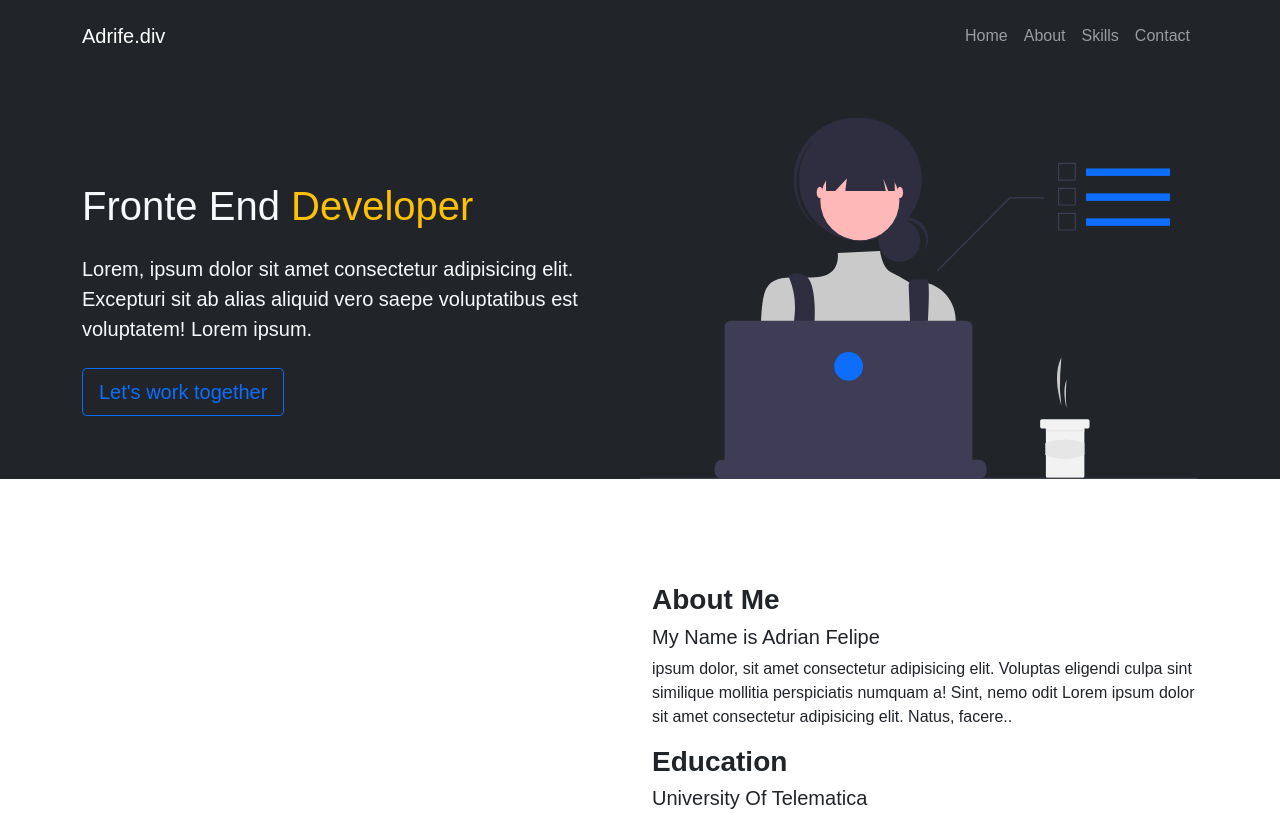
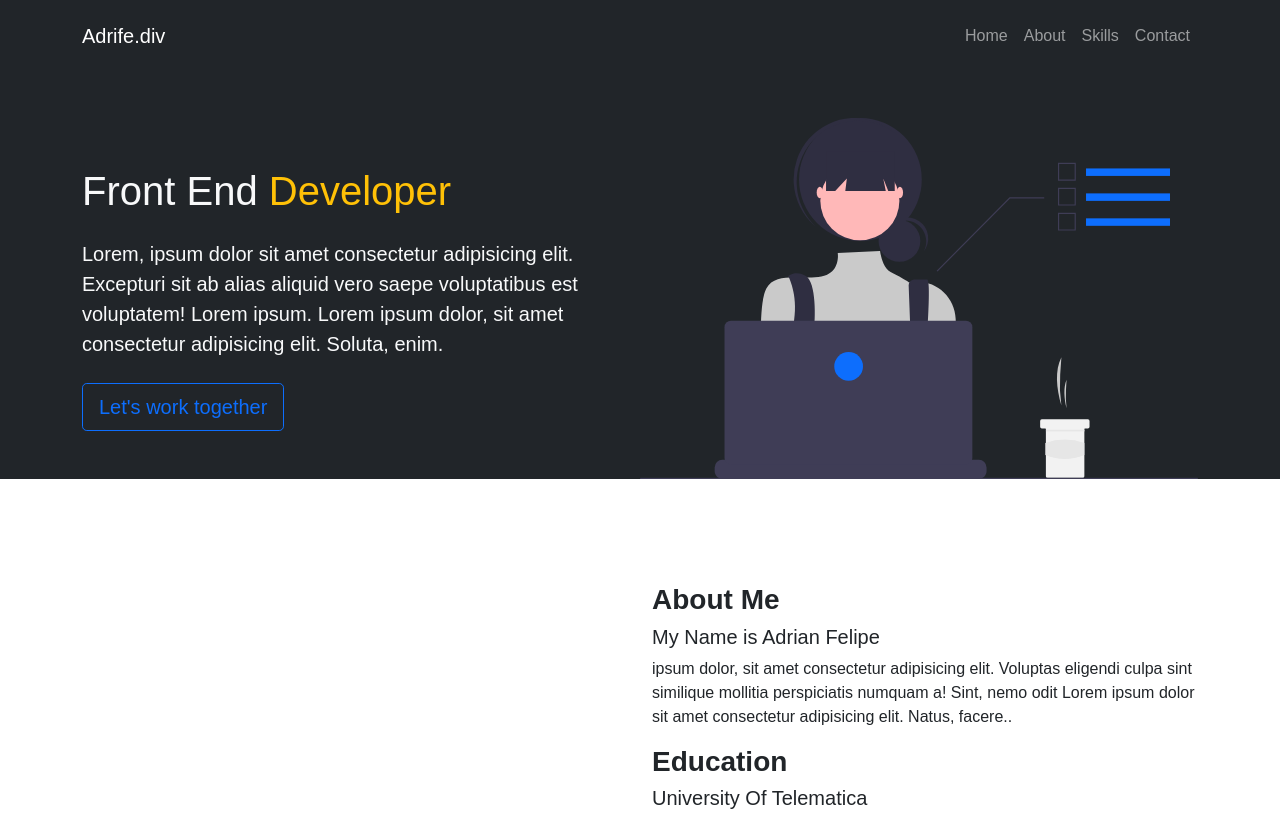
Before and after one commit to adrife2005/mywebsite, a website: page dist/index.html in a window 1280 px wide. Shown: the top 813 px of the page. Drawn offline with nearby package versions, Linux system fonts and the light colour scheme.

Commit message:
Change Some Text

```diff
--- a/dist/index.html
+++ b/dist/index.html
@@ -59,10 +59,11 @@
         <div class="container">
             <div class="d-sm-flex align-items-center justify-content-between">
                 <div>
-                    <h1>Fronte End <span class="text-warning">Developer</span></h1>
+                    <h1>Front End <span class="text-warning">Developer</span></h1>
                         <p class="lead my-4">Lorem, ipsum dolor sit amet consectetur adipisicing
                             elit. Excepturi sit ab alias aliquid vero saepe
-                            voluptatibus est voluptatem! Lorem ipsum.
+                            voluptatibus est voluptatem! Lorem ipsum. Lorem ipsum dolor, sit amet
+                            consectetur adipisicing elit. Soluta, enim.
                         </p>
 
                         <button
```
